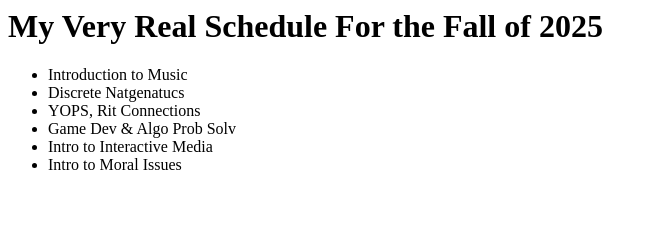
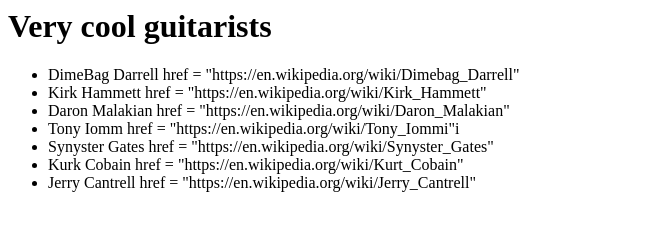
Before and after one commit to Lyric-P/Lyric-P.github.io, a plain HTML site: page index.html in a window 1280 px wide. Shown: the whole page, without its empty margins (0-657 px from the left). Drawn offline with Linux system fonts and the light colour scheme.

Commit message:
Update index.html

```diff
--- a/index.html
+++ b/index.html
@@ -1,18 +1,19 @@
 <html>
   <head>
     <!-- This shows up in the window title bar -->
-    <title>My minimal Color page</title>
+    <title>My awesome guitarists page</title>
   </head>
   <body>
     <!-- Everything "inside" the body tag shows up in the browser window -->
-    <h1>My Very Real Schedule For the Fall of 2025</h1>
+    <h1>Very cool guitarists</h1>
     <ul>
-      <li>Introduction to Music</li>
-      <li>Discrete Natgenatucs</li>
-      <li>YOPS, Rit Connections</li>
-      <li>Game Dev & Algo Prob Solv</li>
-      <li>Intro to Interactive Media</li>
-      <li>Intro to Moral Issues</li>
+      <li>DimeBag Darrell<a> href = "https://en.wikipedia.org/wiki/Dimebag_Darrell"</a></li>
+      <li>Kirk Hammett<a> href = "https://en.wikipedia.org/wiki/Kirk_Hammett"</a></li>
+      <li>Daron Malakian <a> href = "https://en.wikipedia.org/wiki/Daron_Malakian"</a></li>
+      <li>Tony Iomm <a> href = "https://en.wikipedia.org/wiki/Tony_Iommi"</a>i</li>
+      <li>Synyster Gates <a>href = "https://en.wikipedia.org/wiki/Synyster_Gates"</a></li>
+      <li>Kurk Cobain <a>href = "https://en.wikipedia.org/wiki/Kurt_Cobain"</a></li>
+      <li>Jerry Cantrell <a>href = "https://en.wikipedia.org/wiki/Jerry_Cantrell"</a></li>
     </ul>
   </body>
 </html>
```
